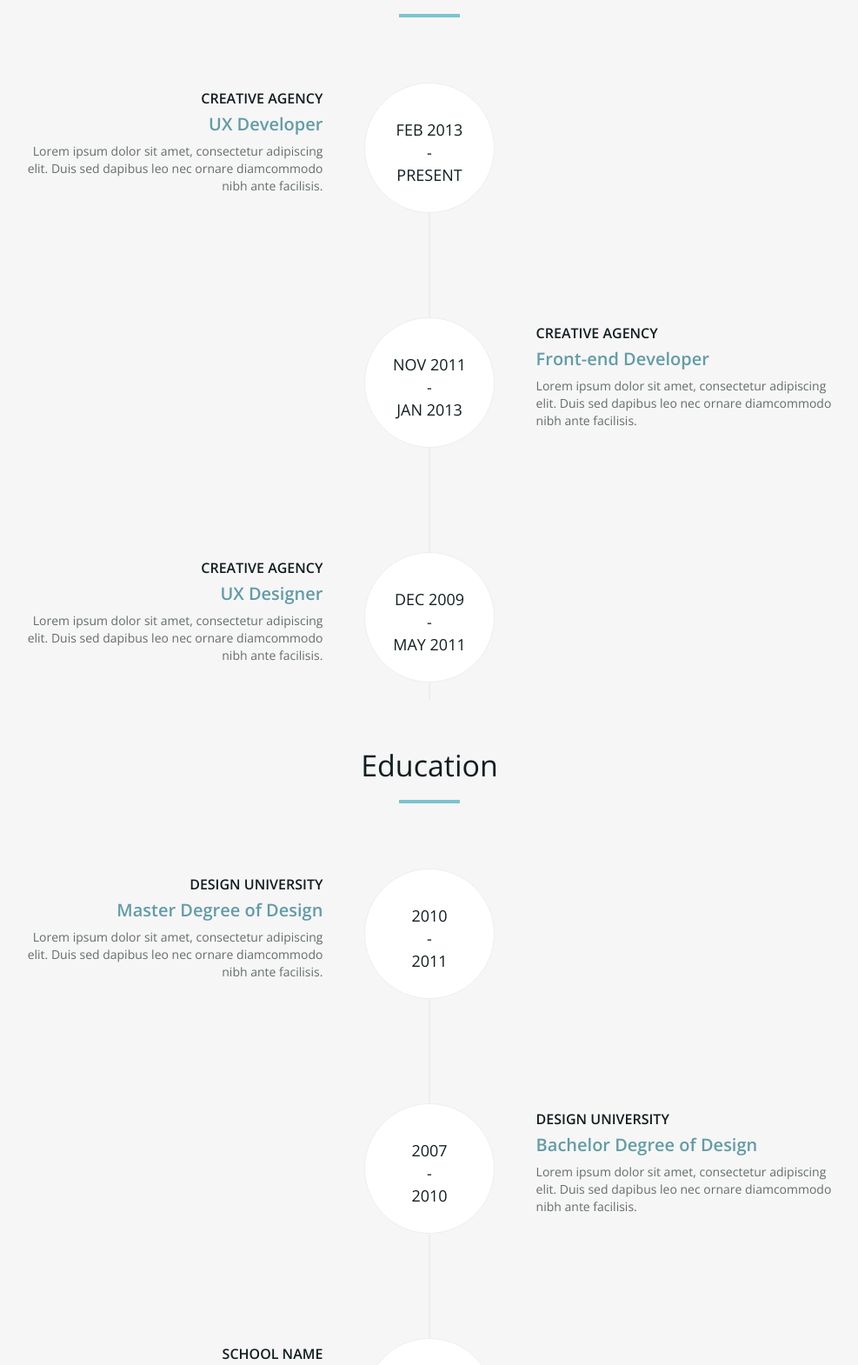
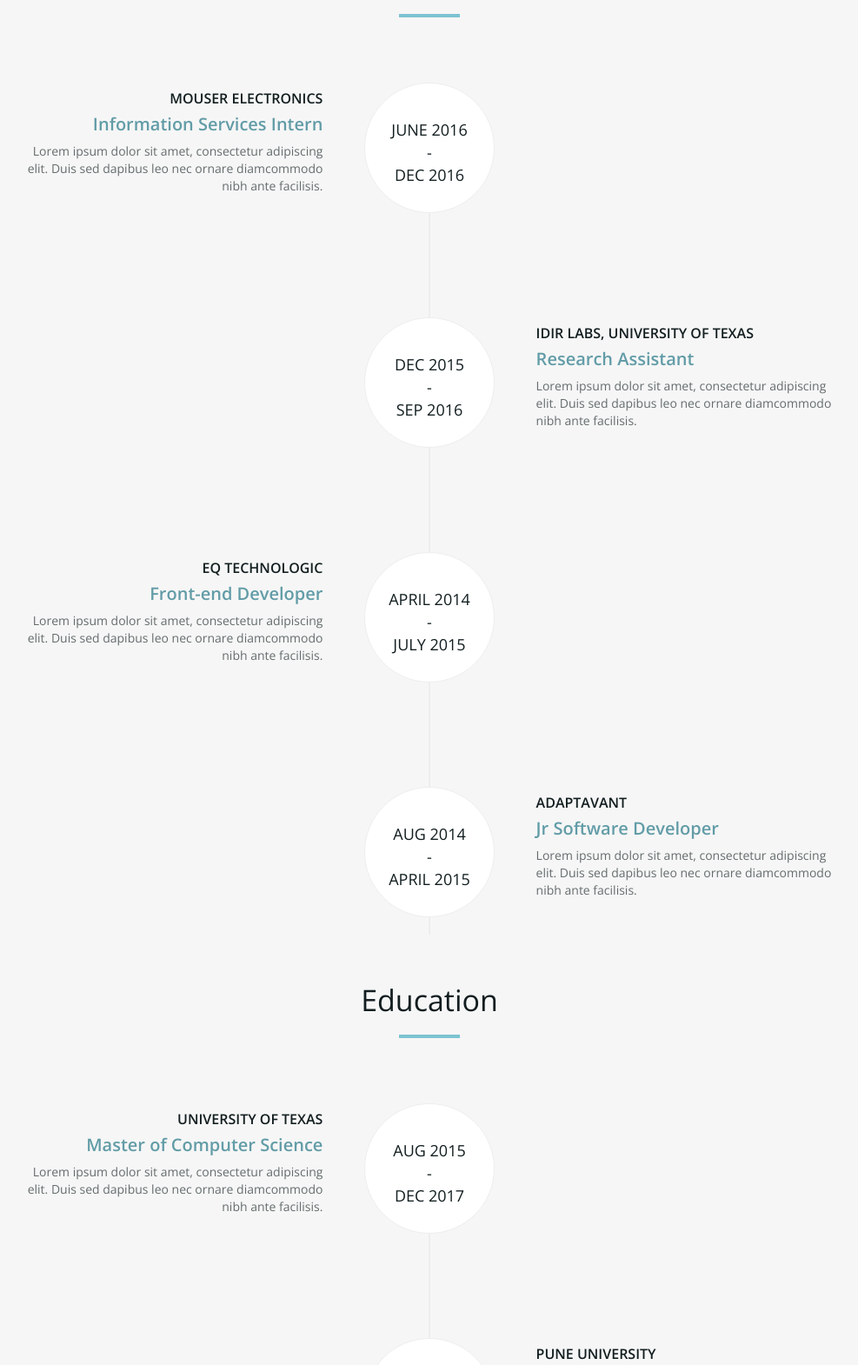
Before and after one commit to siddhantgawsane/siddhantgawsane.github.io, a plain HTML site: page index.html in a window 1280 px wide. Shown: the part 3563-5133 px from the top of the page at 87% size, without its empty margins (146-1133 px from the left). Drawn offline with nearby package versions, Linux system fonts and the light colour scheme.

Commit message:
second update

```diff
--- a/index.html
+++ b/index.html
@@ -260,14 +260,14 @@
         <ul class="timeline">
           <li>
             <div class="timeline-image">
-              <h4>Feb 2013 <br>
+              <h4>June 2016 <br>
                 - <br>
-                Present </h4>
+                Dec 2016 </h4>
             </div>
             <div class="timeline-panel">
               <div class="timeline-heading">
-                <h4>Creative Agency</h4>
-                <h4 class="subheading">UX Developer</h4>
+                <h4>Mouser Electronics</h4>
+                <h4 class="subheading">Information Services Intern</h4>
               </div>
               <div class="timeline-body">
                 <p>Lorem ipsum dolor sit amet, consectetur adipiscing elit. Duis sed dapibus leo nec ornare diamcommodo nibh ante facilisis.</p>
@@ -276,14 +276,14 @@
           </li>
           <li class="timeline-inverted">
             <div class="timeline-image">
-              <h4>Nov 2011 <br>
+              <h4>Dec 2015 <br>
                 - <br>
-                Jan 2013 </h4>
+                Sep 2016 </h4>
             </div>
             <div class="timeline-panel">
               <div class="timeline-heading">
-                <h4>Creative Agency</h4>
-                <h4 class="subheading">Front-end Developer</h4>
+                <h4>IDIR Labs, University of Texas</h4>
+                <h4 class="subheading">Research Assistant</h4>
               </div>
               <div class="timeline-body">
                 <p>Lorem ipsum dolor sit amet, consectetur adipiscing elit. Duis sed dapibus leo nec ornare diamcommodo nibh ante facilisis.</p>
@@ -292,14 +292,30 @@
           </li>
           <li>
             <div class="timeline-image">
-              <h4>Dec 2009 <br>
+              <h4>April 2014 <br>
                 - <br>
-                May 2011 </h4>
+                July 2015 </h4>
             </div>
             <div class="timeline-panel">
               <div class="timeline-heading">
-                <h4>Creative Agency</h4>
-                <h4 class="subheading">UX Designer</h4>
+                <h4>eQ Technologic</h4>
+                <h4 class="subheading">Front-end Developer</h4>
+              </div>
+              <div class="timeline-body">
+                <p>Lorem ipsum dolor sit amet, consectetur adipiscing elit. Duis sed dapibus leo nec ornare diamcommodo nibh ante facilisis.</p>
+              </div>
+            </div>
+          </li>
+          <li class="timeline-inverted">
+            <div class="timeline-image">
+              <h4>Aug 2014 <br>
+                - <br>
+                April 2015 </h4>
+            </div>
+            <div class="timeline-panel">
+              <div class="timeline-heading">
+                <h4>Adaptavant</h4>
+                <h4 class="subheading">Jr Software Developer</h4>
               </div>
               <div class="timeline-body">
                 <p>Lorem ipsum dolor sit amet, consectetur adipiscing elit. Duis sed dapibus leo nec ornare diamcommodo nibh ante facilisis.</p>
@@ -323,14 +339,14 @@
 
           <li>
             <div class="timeline-image">
-              <h4>2010 <br>
+              <h4>Aug 2015 <br>
                 - <br>
-                2011 </h4>
+                Dec 2017 </h4>
             </div>
             <div class="timeline-panel">
               <div class="timeline-heading">
-                <h4>Design University</h4>
-                <h4 class="subheading">Master Degree of Design</h4>
+                <h4>University of Texas</h4>
+                <h4 class="subheading">Master of Computer Science</h4>
               </div>
               <div class="timeline-body">
                 <p>Lorem ipsum dolor sit amet, consectetur adipiscing elit. Duis sed dapibus leo nec ornare diamcommodo nibh ante facilisis.</p>
@@ -339,14 +355,14 @@
           </li>
           <li class="timeline-inverted">
             <div class="timeline-image">
-              <h4>2007 <br>
+              <h4>Sep 2009 <br>
                 - <br>
-                2010 </h4>
+                June 2013 </h4>
             </div>
             <div class="timeline-panel">
               <div class="timeline-heading">
-                <h4>Design University</h4>
-                <h4 class="subheading">Bachelor Degree of Design</h4>
+                <h4>Pune University</h4>
+                <h4 class="subheading">Bachelor of Information Technology</h4>
               </div>
               <div class="timeline-body">
                 <p>Lorem ipsum dolor sit amet, consectetur adipiscing elit. Duis sed dapibus leo nec ornare diamcommodo nibh ante facilisis.</p>
@@ -355,13 +371,13 @@
           </li>
           <li>
             <div class="timeline-image">
-              <h4>2004 <br>
+              <h4>2006 <br>
                 - <br>
-                2007 </h4>
+                2009 </h4>
             </div>
             <div class="timeline-panel">
               <div class="timeline-heading">
-                <h4>School Name</h4>
+                <h4>The Bishop's School</h4>
                 <h4 class="subheading">High School Degree</h4>
               </div>
               <div class="timeline-body">
@@ -383,14 +399,14 @@
     </div>
     <div class="col-md-8 col-md-offset-2">
       <div class="col-md-4"> <i class="fa fa-map-marker fa-2x"></i>
-        <p>4321 California St,<br>
-          San Francisco, CA 12345</p>
+        <p>Dallas, TX / New York, NY</p>
       </div>
       <div class="col-md-4"> <i class="fa fa-envelope-o fa-2x"></i>
-        <p>info@company.com</p>
+        <p>siddhant.gawsane@mavs.uta.edu</p>
+        <!-- <p>siddhantgawsane@gmail.com</p> -->
       </div>
       <div class="col-md-4"> <i class="fa fa-phone fa-2x"></i>
-        <p> +1 123 456 1234</p>
+        <p> +1 682 203 8916</p>
       </div>
       <div class="clearfix"></div>
     </div>
@@ -434,7 +450,7 @@
 <div id="footer">
   <div class="container text-center">
     <div class="fnav">
-      <p>Copyright &copy; 2016 John Doe. Designed by <a href="http://www.templatewire.com" rel="nofollow">TemplateWire</a></p>
+      <p>Copyright &copy; 2017 Siddhant Gawsane. Designed by <a href="http://www.templatewire.com" rel="nofollow">TemplateWire</a></p>
     </div>
   </div>
 </div>
```
